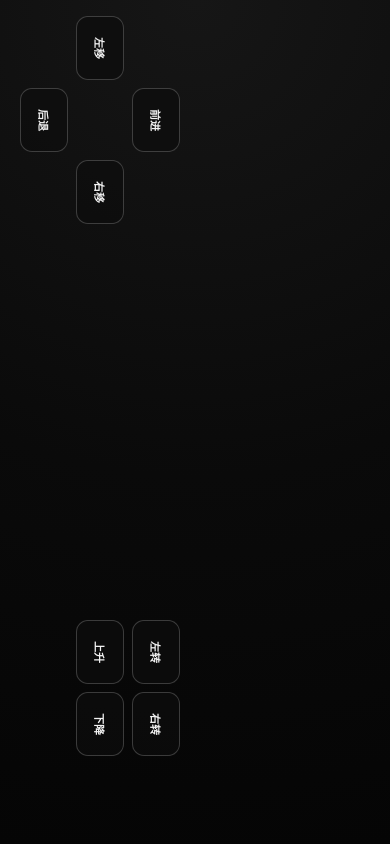
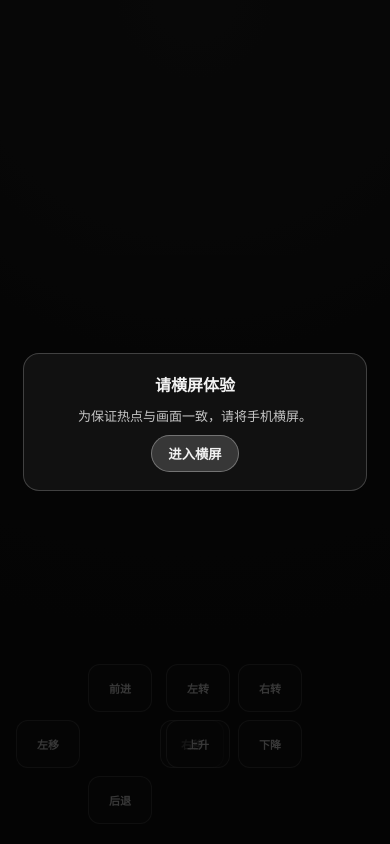
Before and after one commit to zkfaker/dunhuang-cave_game, a React (Vite) app: page / in a window 390 px wide. Built offline with nearby package versions, Linux system fonts and the light colour scheme; no server answers.

Commit message:
Improve mobile orientation and seal drag

```diff
--- a/src/App.jsx
+++ b/src/App.jsx
@@ -92,6 +92,7 @@ function App() {
   const [decisionOpen, setDecisionOpen] = useState(false);
   const [synthesisOpen, setSynthesisOpen] = useState(false);
   const [showConfetti, setShowConfetti] = useState(false);
+  const [needsLandscape, setNeedsLandscape] = useState(false);
 
   const handleMoveStart = (direction) => {
     managerRef.current?.setMoveState(direction, true);
@@ -108,6 +109,42 @@ function App() {
       callback();
     }
   };
+
+  const requestLandscape = () => {
+    if (screen.orientation?.lock) {
+      screen.orientation.lock("landscape").catch(() => {});
+    }
+  };
+
+  useEffect(() => {
+    const query = window.matchMedia("(orientation: portrait)");
+    const update = () => {
+      const isPortrait = query.matches;
+      const isSmallScreen = window.innerWidth <= 900;
+      if (isPortrait && isSmallScreen) {
+        requestLandscape();
+      }
+      setNeedsLandscape(isPortrait && isSmallScreen);
+    };
+
+    update();
+
+    if (query.addEventListener) {
+      query.addEventListener("change", update);
+    } else {
+      query.addListener(update);
+    }
+    window.addEventListener("resize", update);
+
+    return () => {
+      if (query.removeEventListener) {
+        query.removeEventListener("change", update);
+      } else {
+        query.removeListener(update);
+      }
+      window.removeEventListener("resize", update);
+    };
+  }, []);
 
   useEffect(() => {
     const supported = isWebGLAvailable();
@@ -140,8 +177,58 @@ function App() {
       }
     };
 
+    const isEditableTarget = (target) => {
+      if (!target) {
+        return false;
+      }
+      if (target.isContentEditable) {
+        return true;
+      }
+      const tagName = target.tagName?.toLowerCase();
+      return tagName === "input" || tagName === "textarea" || tagName === "select";
+    };
+
+    const getMoveDirectionFromKey = (key) => {
+      if (!key) {
+        return null;
+      }
+      switch (key.toLowerCase()) {
+        case "w":
+          return "forward";
+        case "s":
+          return "backward";
+        case "a":
+          return "left";
+        case "d":
+          return "right";
+        default:
+          return null;
+      }
+    };
+
     const handleWindowBlur = () => {
       manager.stopMovement();
+    };
+
+    const handleMoveKeydown = (event) => {
+      if (isEditableTarget(event.target)) {
+        return;
+      }
+      const direction = getMoveDirectionFromKey(event.key);
+      if (!direction) {
+        return;
+      }
+      event.preventDefault();
+      manager.setMoveState(direction, true);
+    };
+
+    const handleMoveKeyup = (event) => {
+      const direction = getMoveDirectionFromKey(event.key);
+      if (!direction) {
+        return;
+      }
+      event.preventDefault();
+      manager.setMoveState(direction, false);
     };
 
     const handleVisibilityChange = () => {
@@ -151,6 +238,8 @@ function App() {
     };
 
     window.addEventListener("blur", handleWindowBlur);
+    window.addEventListener("keydown", handleMoveKeydown);
+    window.addEventListener("keyup", handleMoveKeyup);
     document.addEventListener("visibilitychange", handleVisibilityChange);
 
     if (DEBUG_HOTSPOTS) {
@@ -466,6 +555,8 @@ function App() {
         window.removeEventListener("keydown", handleKeydown);
       }
       window.removeEventListener("blur", handleWindowBlur);
+      window.removeEventListener("keydown", handleMoveKeydown);
+      window.removeEventListener("keyup", handleMoveKeyup);
       document.removeEventListener("visibilitychange", handleVisibilityChange);
       if (clearMessageTimer) {
         window.clearTimeout(clearMessageTimer);
@@ -476,6 +567,23 @@ function App() {
 
   return (
     <div className="app-root">
+      {needsLandscape ? (
+        <div className="orientation-overlay" role="presentation">
+          <div className="orientation-card">
+            <div className="orientation-title">请横屏体验</div>
+            <div className="orientation-body">
+              为保证热点与画面一致，请将手机横屏。
+            </div>
+            <button
+              className="orientation-button"
+              type="button"
+              onClick={requestLandscape}
+            >
+              进入横屏
+            </button>
+          </div>
+        </div>
+      ) : null}
       {webglReady ? (
         <div className="scene-root" ref={mountRef} />
       ) : (
--- a/src/components/SealMatchingPuzzle.jsx
+++ b/src/components/SealMatchingPuzzle.jsx
@@ -19,7 +19,10 @@ function SealMatchingPuzzle({
 
   const [assignments, setAssignments] = useState(initialAssignments);
   const [status, setStatus] = useState("");
+  const [dragTokenId, setDragTokenId] = useState(null);
+  const [dragOverSlotId, setDragOverSlotId] = useState(null);
   const resetTimerRef = useRef(null);
+  const dragPointerIdRef = useRef(null);
 
   useEffect(() => {
     return () => {
@@ -74,6 +77,50 @@ function SealMatchingPuzzle({
     });
   };
 
+  useEffect(() => {
+    if (!dragTokenId) {
+      return undefined;
+    }
+
+    const handlePointerMove = (event) => {
+      if (
+        dragPointerIdRef.current !== null &&
+        event.pointerId !== dragPointerIdRef.current
+      ) {
+        return;
+      }
+      const element = document.elementFromPoint(event.clientX, event.clientY);
+      const slotElement = element?.closest?.(".seal-slot");
+      const slotId = slotElement?.dataset?.slotId || null;
+      setDragOverSlotId(slotId);
+    };
+
+    const finishDrag = (event) => {
+      if (
+        dragPointerIdRef.current !== null &&
+        event.pointerId !== dragPointerIdRef.current
+      ) {
+        return;
+      }
+      if (dragOverSlotId) {
+        handleDrop(dragOverSlotId, dragTokenId);
+      }
+      dragPointerIdRef.current = null;
+      setDragTokenId(null);
+      setDragOverSlotId(null);
+    };
+
+    window.addEventListener("pointermove", handlePointerMove);
+    window.addEventListener("pointerup", finishDrag);
+    window.addEventListener("pointercancel", finishDrag);
+
+    return () => {
+      window.removeEventListener("pointermove", handlePointerMove);
+      window.removeEventListener("pointerup", finishDrag);
+      window.removeEventListener("pointercancel", finishDrag);
+    };
+  }, [dragTokenId, dragOverSlotId]);
+
   const handleDragStart = (tokenId) => (event) => {
     event.dataTransfer.setData("text/plain", tokenId);
   };
@@ -107,6 +154,15 @@ function SealMatchingPuzzle({
                 className="seal-token"
                 draggable
                 onDragStart={handleDragStart(token.id)}
+                onPointerDown={(event) => {
+                  if (event.pointerType === "mouse") {
+                    return;
+                  }
+                  event.preventDefault();
+                  dragPointerIdRef.current = event.pointerId;
+                  event.currentTarget.setPointerCapture?.(event.pointerId);
+                  setDragTokenId(token.id);
+                }}
               >
                 {token.label}
               </div>
@@ -122,7 +178,10 @@ function SealMatchingPuzzle({
               return (
                 <div
                   key={slot.id}
-                  className="seal-slot"
+                  className={`seal-slot${
+                    dragOverSlotId === slot.id ? " seal-slot--active" : ""
+                  }`}
+                  data-slot-id={slot.id}
                   onDragOver={allowDrop}
                   onDrop={(event) => {
                     event.preventDefault();
--- a/src/styles.css
+++ b/src/styles.css
@@ -25,16 +25,46 @@ body {
   height: 100%;
 }
 
-@media (max-width: 900px) and (orientation: portrait) {
-  .app-root {
-    position: absolute;
-    top: 50%;
-    left: 50%;
-    width: 100vh;
-    height: 100vw;
-    transform: translate(-50%, -50%) rotate(90deg);
-    transform-origin: center;
-  }
+.orientation-overlay {
+  position: absolute;
+  inset: 0;
+  display: grid;
+  place-items: center;
+  background: rgba(5, 5, 5, 0.78);
+  z-index: 10;
+  padding: 16px;
+}
+
+.orientation-card {
+  width: min(360px, 88vw);
+  border-radius: 16px;
+  padding: 18px;
+  background: rgba(18, 18, 18, 0.95);
+  border: 1px solid rgba(255, 255, 255, 0.2);
+  text-align: center;
+  display: grid;
+  gap: 10px;
+}
+
+.orientation-title {
+  font-size: 16px;
+  font-weight: 700;
+}
+
+.orientation-body {
+  font-size: 13px;
+  opacity: 0.8;
+}
+
+.orientation-button {
+  justify-self: center;
+  padding: 8px 16px;
+  border-radius: 999px;
+  border: 1px solid rgba(255, 255, 255, 0.3);
+  background: rgba(255, 255, 255, 0.16);
+  color: #f2f2f2;
+  font-weight: 600;
+  cursor: pointer;
 }
 
 .scene-root {
@@ -305,6 +335,7 @@ body {
   place-items: center;
   z-index: 5;
   padding: 16px;
+  overflow: auto;
 }
 
 .puzzle-card {
@@ -320,6 +351,8 @@ body {
   opacity: 0;
   transform: translateY(12px) scale(0.98);
   animation: popup-fade 0.5s ease forwards;
+  max-height: 88vh;
+  overflow: auto;
 }
 
 .puzzle-header {
@@ -447,6 +480,7 @@ body {
   font-weight: 600;
   cursor: grab;
   user-select: none;
+  touch-action: none;
 }
 
 .seal-hint {
@@ -469,6 +503,12 @@ body {
   justify-content: center;
   gap: 6px;
   background: rgba(12, 12, 12, 0.6);
+  touch-action: none;
+}
+
+.seal-slot--active {
+  border-color: rgba(247, 213, 156, 0.85);
+  box-shadow: 0 0 0 2px rgba(247, 213, 156, 0.25);
 }
 
 .seal-slot-label {
@@ -817,6 +857,16 @@ body {
   }
 }
 
+@media (max-width: 900px) and (orientation: landscape) {
+  .puzzle-grid {
+    grid-template-columns: repeat(2, minmax(0, 1fr));
+  }
+
+  .puzzle-tile img {
+    height: 120px;
+  }
+}
+
 .loading-overlay {
   position: absolute;
   inset: 0;
```
